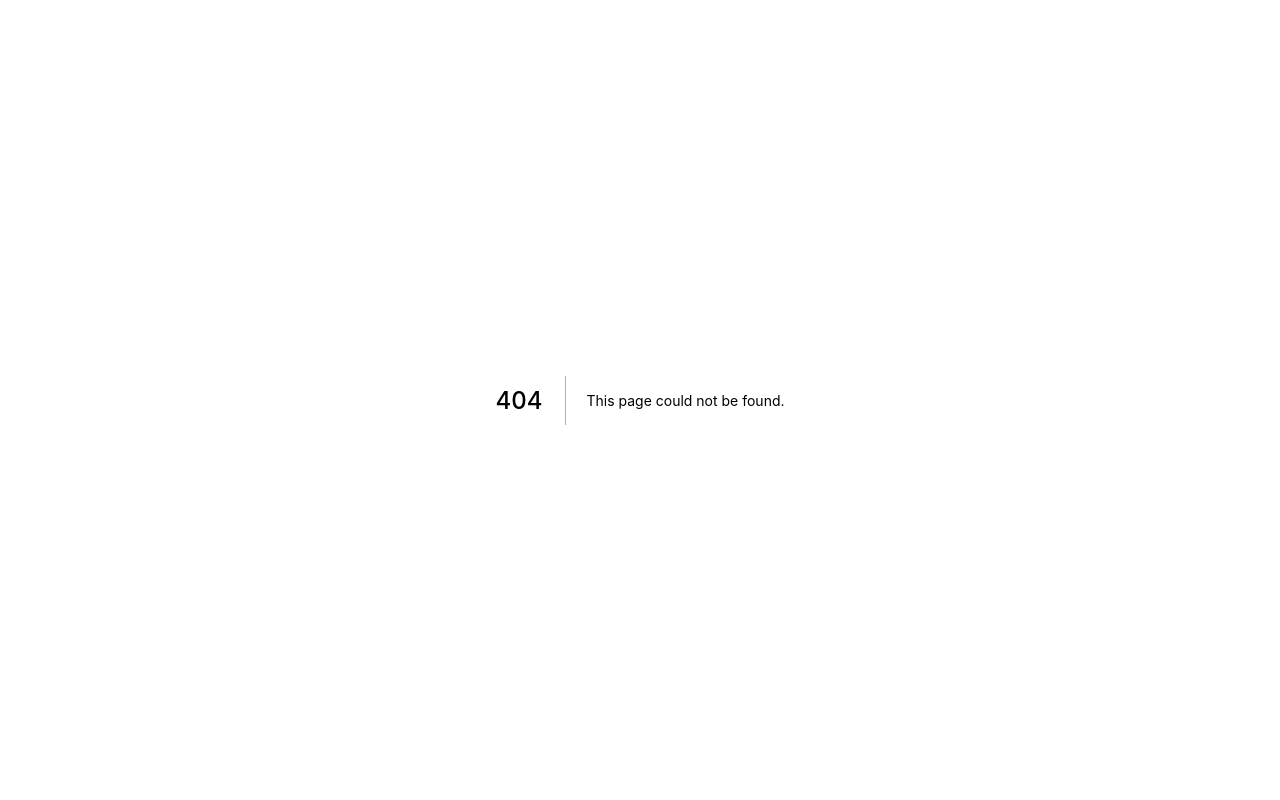
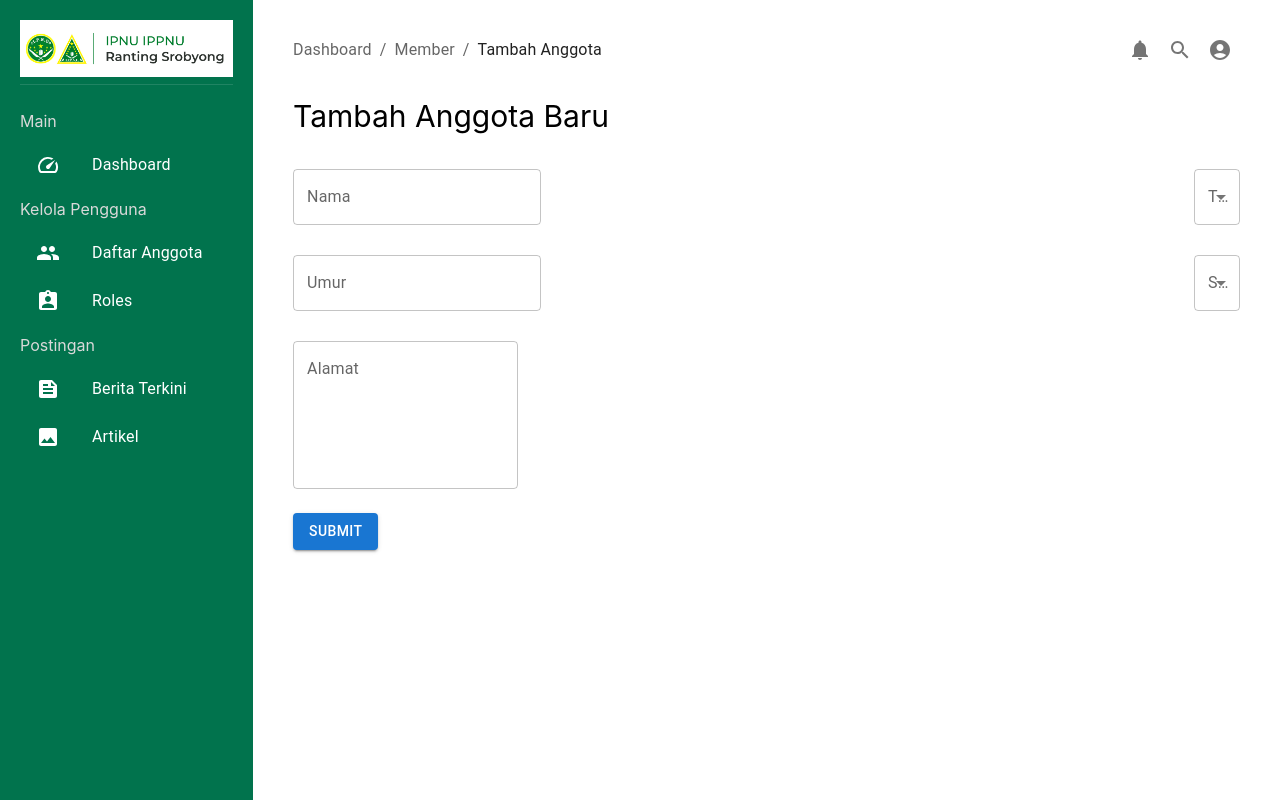
Before and after one commit to satriaherman1/ipnu-admin, a Next.js app: page /member/new in a window 1280 px wide. Before the commit this address had no page. Built offline with nearby package versions, Linux system fonts and the light colour scheme.

Commit message:
crud member

```diff
--- /dev/null
+++ b/config/environtment.ts
@@ -0,0 +1,3 @@
+const baseUrl = "http://localhost:3030/v1";
+
+export { baseUrl };
--- /dev/null
+++ b/config/types/global.d.ts
@@ -0,0 +1,7 @@
+declare interface IMember {
+  name: string;
+  status: string;
+  age: number;
+  address: string;
+  type: string;
+}
--- a/package.json
+++ b/package.json
@@ -12,6 +12,7 @@
     "@emotion/react": "^11.8.2",
     "@emotion/styled": "^11.8.1",
     "@mui/icons-material": "^5.5.0",
+    "@mui/lab": "^5.0.0-alpha.72",
     "@mui/material": "^5.5.0",
     "@mui/x-data-grid": "^5.6.1",
     "axios": "^0.26.1",
--- a/pages/member/index.tsx
+++ b/pages/member/index.tsx
@@ -1,7 +1,7 @@
-import { Group } from "@mui/icons-material";
+import { Add } from "@mui/icons-material";
 import type { NextPage } from "next";
 import MainContent from "../../components/mainContent";
-import * as React from "react";
+import React, { useEffect, useState } from "react";
 import { alpha } from "@mui/material/styles";
 import Box from "@mui/material/Box";
 import Table from "@mui/material/Table";
@@ -22,8 +22,10 @@ import { Delete, Edit } from "@mui/icons-material";
 import FilterListIcon from "@mui/icons-material/FilterList";
 import { visuallyHidden } from "@mui/utils";
 import Navigation from "../../components/navigation";
-import { Button } from "@mui/material";
+import { Backdrop, Button, CircularProgress, Dialog, DialogActions, DialogContent, DialogContentText, DialogTitle } from "@mui/material";
 import PageBreadCrumbs from "../../components/pageBreadCrumbs";
+import { MemberRestService } from "../../service/rest/member-rest.service";
+import Link from "next/link";
 
 interface Data {
   name: string;
@@ -33,16 +35,16 @@ interface Data {
   action?: any;
 }
 
-function createData(name: string, age: number, status: string, address: string): Data {
-  return {
-    name,
-    age,
-    status,
-    address,
-  };
-}
+// function createData(name: string, age: number, status: string, address: string): Data {
+//   return {
+//     name,
+//     age,
+//     status,
+//     address,
+//   };
+// }
 
-const rows = [createData("Wahid Alhakim", 17, "ketua", "Srobyong RT04, RW 04")];
+// const rows = [createData("Wahid Alhakim", 17, "ketua", "Srobyong RT04, RW 04")];
 
 function descendingComparator<T>(a: T, b: T, orderBy: keyof T) {
   if (b[orderBy] < a[orderBy]) {
@@ -63,15 +65,16 @@ function getComparator<Key extends keyof any>(order: Order, orderBy: Key): (a: {
 // This method is created for cross-browser compatibility, if you don't
 // need to support IE11, you can use Array.prototype.sort() directly
 function stableSort<T>(array: readonly any[], comparator: (a: T, b: T) => number) {
-  const stabilizedThis = array.map((el, index) => [el, index] as [T, number]);
-  stabilizedThis.sort((a, b) => {
+  console.log(array);
+  const stabilizedThis = array?.map((el, index) => [el, index] as [T, number]);
+  stabilizedThis?.sort((a, b) => {
     const order = comparator(a[0], b[0]);
     if (order !== 0) {
       return order;
     }
     return a[1] - b[1];
   });
-  return stabilizedThis.map((el) => el[0]);
+  return stabilizedThis?.map((el) => el[0]);
 }
 
 interface HeadCell {
@@ -205,6 +208,12 @@ const EnhancedTableToolbar = (props: EnhancedTableToolbarProps) => {
 };
 
 const Member: NextPage = () => {
+  const memberRestService: MemberRestService = new MemberRestService();
+  const [members, setMembers] = useState<Data[]>();
+  const [isLoading, setIsLoading] = useState<boolean>(false);
+  const [deleteId, setDeleteId] = useState<string>("");
+
+  const [openConfirmDelete, setOpenConfirmDelete] = useState<boolean>(false);
   function EnhancedTable() {
     const [order, setOrder] = React.useState<Order>("asc");
     const [orderBy, setOrderBy] = React.useState<keyof Data>("name");
@@ -221,7 +230,7 @@ const Member: NextPage = () => {
 
     const handleSelectAllClick = (event: React.ChangeEvent<HTMLInputElement>) => {
       if (event.target.checked) {
-        const newSelecteds = rows.map((n) => n.name);
+        const newSelecteds = members?.map((n) => n.name);
         setSelected(newSelecteds);
         return;
       }
@@ -257,7 +266,7 @@ const Member: NextPage = () => {
     const isSelected = (name: any) => selected.indexOf(name) !== -1;
 
     // Avoid a layout jump when reaching the last page with empty rows.
-    const emptyRows = page > 0 ? Math.max(0, (1 + page) * rowsPerPage - rows.length) : 0;
+    const emptyRows = page > 0 ? Math.max(0, (1 + page) * rowsPerPage - members?.length) : 0;
 
     return (
       <Box sx={{ width: "100%" }}>
@@ -265,11 +274,13 @@ const Member: NextPage = () => {
           <EnhancedTableToolbar numSelected={selected.length} />
           <TableContainer>
             <Table sx={{ minWidth: 750 }} aria-labelledby="tableTitle" size={dense ? "small" : "medium"}>
-              <EnhancedTableHead numSelected={selected.length} order={order} orderBy={orderBy} onSelectAllClick={handleSelectAllClick} onRequestSort={handleRequestSort} rowCount={rows.length} />
+              <EnhancedTableHead numSelected={selected.length} order={order} orderBy={orderBy} onSelectAllClick={handleSelectAllClick} onRequestSort={handleRequestSort} rowCount={members?.length} />
               <TableBody>
                 {/* if you don't need to support IE11, you can replace the `stableSort` call with:
-                rows.slice().sort(getComparator(order, orderBy)) */}
-                {stableSort(rows, getComparator(order, orderBy))
+                 */}
+                {/* {members?.slice().sort(getComparator(order, orderBy))} */}
+                {members !== undefined &&
+                  stableSort(members, getComparator(order, orderBy))
                     .slice(page * rowsPerPage, page * rowsPerPage + rowsPerPage)
                     .map((row, index) => {
                       const isItemSelected = isSelected(row.name);
@@ -301,7 +312,15 @@ const Member: NextPage = () => {
                                 </Button>
                               </Box>
                               <Box sx={{ bgcolor: "error.main" }} className="rounded-lg ml-[20px]">
-                              <Button variant="contained" color="error" className="max-w-[10px]">
+                                <Button
+                                  variant="contained"
+                                  onClick={() => {
+                                    setOpenConfirmDelete(true);
+                                    setDeleteId(row._id);
+                                  }}
+                                  color="error"
+                                  className="max-w-[10px]"
+                                >
                                   <Delete />
                                 </Button>
                               </Box>
@@ -325,7 +344,7 @@ const Member: NextPage = () => {
           <TablePagination
             rowsPerPageOptions={[5, 10, 25]}
             component="div"
-            count={rows.length}
+            count={members?.length}
             rowsPerPage={rowsPerPage}
             page={page}
             onPageChange={handleChangePage}
@@ -336,6 +355,50 @@ const Member: NextPage = () => {
     );
   }
 
+  const getAllMembers = async () => {
+    setIsLoading(true);
+    const data = await memberRestService.getMembers();
+    setMembers(data?.data.data);
+    setIsLoading(false);
+  };
+
+  useEffect(() => {
+    getAllMembers();
+  }, []);
+
+  const deleteMemberById = async () => {
+    setIsLoading(true);
+    await memberRestService.deleteMemberById(deleteId);
+    setIsLoading(false);
+    await getAllMembers();
+  };
+
+  const ConfirmDeleteComponent = () => {
+    const closeConfirmModal = () => {
+      setOpenConfirmDelete(false);
+    };
+    return (
+      <Dialog open={openConfirmDelete} onClose={closeConfirmModal} aria-labelledby="alert-dialog-title" aria-describedby="alert-dialog-description">
+        <DialogTitle id="alert-dialog-title">Yakin Ingin Menghapus?</DialogTitle>
+        <DialogContent>
+          <DialogContentText id="alert-dialog-description">Data Akan Terhapus Secara Permanen. Dan data yang dihapus tidak bisa dikembalikan lagi</DialogContentText>
+        </DialogContent>
+        <DialogActions>
+          <Button onClick={closeConfirmModal}>Batal</Button>
+          <Button
+            autoFocus
+            onClick={() => {
+              deleteMemberById();
+              closeConfirmModal();
+            }}
+          >
+            Hapus Dong
+          </Button>
+        </DialogActions>
+      </Dialog>
+    );
+  };
+
   return (
     <div className="flex">
       <Navigation />
@@ -344,8 +407,24 @@ const Member: NextPage = () => {
         <br />
         <br />
         <div style={{ height: 600, width: "100%" }}>
+          {isLoading ? (
+            <Backdrop sx={{ color: "#fff", zIndex: (theme) => theme.zIndex.drawer + 1 }} open={isLoading}>
+              <CircularProgress color="inherit" />
+            </Backdrop>
+          ) : (
+            <>
               <EnhancedTable />
+              <Link href="/member/new" passHref>
+                <Box sx={{ bgcolor: "success.main" }} className="rounded-lg w-[fit-content]">
+                  <Button variant="contained" color="success">
+                    <Add /> Tambah Anggota
+                  </Button>
+                </Box>
+              </Link>
+            </>
+          )}
         </div>
+        <ConfirmDeleteComponent />
       </MainContent>
     </div>
   );
--- /dev/null
+++ b/pages/member/new/index.tsx
@@ -0,0 +1,162 @@
+import { AccountCircle, Notifications, Search } from "@mui/icons-material";
+import { Box, FormControl, IconButton, InputLabel, MenuItem, Select, TextField, Snackbar, Alert } from "@mui/material";
+import { NextPage } from "next";
+import { useState } from "react";
+import MainContent from "../../../components/mainContent";
+import Navigation from "../../../components/navigation";
+import PageBreadCrumbs from "../../../components/pageBreadCrumbs";
+import { MemberRestService } from "../../../service/rest/member-rest.service";
+import LoadingButton from "@mui/lab/LoadingButton";
+import { useRouter } from "next/router";
+
+const NewMember: NextPage = () => {
+  const [dataMember, setDataMember] = useState<IMember>({} as IMember);
+  const [submitLoading, setSubmitLoading] = useState<boolean>(false);
+  const [openAlert, setOpenAlert] = useState<boolean>(false);
+  const [alertMessage, setAlertMessage] = useState<string>("");
+  const router = useRouter();
+  const memberRestService: MemberRestService = new MemberRestService();
+
+  const submitNewMember = async () => {
+    setSubmitLoading(true);
+    try {
+      const submitted = await memberRestService.crateMember(dataMember);
+      setOpenAlert(true);
+      setAlertMessage("Berhasil Menambahkan Anggota");
+      setTimeout(() => router.push("/member"), 2000);
+    } catch (err) {}
+    setSubmitLoading(false);
+  };
+  const closeAlert = (event?: React.SyntheticEvent | Event, reason?: string) => {
+    if (reason === "clickaway") {
+      return;
+    }
+
+    setOpenAlert(false);
+  };
+
+  return (
+    <div className="flex">
+      <Navigation />
+      <MainContent>
+        <div className="flex justify-between w-full items-center">
+          <PageBreadCrumbs previousPage={["Dashboard", "Member"]} currentPage="Tambah Anggota" />
+          <div className=" hidden md:flex items-center">
+            <IconButton className="ml-[10px] ">
+              <Notifications />
+            </IconButton>
+            <IconButton className="ml-[10px] ">
+              <Search />
+            </IconButton>
+            <IconButton className="ml-[10px] ">
+              <AccountCircle />
+            </IconButton>
+          </div>
+        </div>
+
+        <br />
+        <h1 className="text-[30px]">Tambah Anggota Baru</h1>
+
+        <section>
+          <div className="flex flex-col md:flex-row justify-between mt-[30px]">
+            <TextField
+              label="Nama"
+              variant="outlined"
+              className="lg:min-w-[500px]"
+              onChange={(e) => {
+                const member = dataMember;
+                member.name = e.target.value;
+                setDataMember(dataMember);
+              }}
+              value={dataMember.name}
+            />
+            <FormControl className="lg:min-w-[500px] mt-[20px] md:mt-0">
+              <InputLabel id="demo-simple-select-label">Tipe Anggota</InputLabel>
+              <Select
+                variant="outlined"
+                labelId="demo-simple-select-label"
+                id="demo-simple-select"
+                label="Tipe Anggota"
+                onChange={(e) => {
+                  const member = dataMember;
+                  member.type = e.target.value;
+                  setDataMember(dataMember);
+                }}
+                value={dataMember.type}
+              >
+                <MenuItem value="ipnu">IPNU</MenuItem>
+                <MenuItem value="ippnu">IPPNU</MenuItem>
+              </Select>
+            </FormControl>
+          </div>
+          <div className="flex flex-col md:flex-row justify-between mt-[30px]">
+            <TextField
+              label="Umur"
+              type="number"
+              variant="outlined"
+              className="lg:min-w-[500px]"
+              onChange={(e: any) => {
+                const member = dataMember;
+                const ageValue = e.target.value;
+                member.age = ageValue;
+                setDataMember(dataMember);
+              }}
+              value={dataMember.age}
+            />
+            <FormControl className="lg:min-w-[500px] mt-[20px] md:mt-0">
+              <InputLabel id="demo-simple-select-label">Status</InputLabel>
+              <Select
+                variant="outlined"
+                labelId="demo-simple-select-label"
+                id="demo-simple-select"
+                onChange={(e) => {
+                  const member = dataMember;
+                  member.status = e.target.value;
+                  setDataMember(dataMember);
+                }}
+                value={dataMember.status}
+                label="Status"
+              >
+                <MenuItem value="ketua">Ketua</MenuItem>
+                <MenuItem value="wakil ketua">Wakil Ketua</MenuItem>
+                <MenuItem value="sekretaris">Sektretaris</MenuItem>
+                <MenuItem value="bendahara">Bendahara</MenuItem>
+                <MenuItem value="anggota">Anggota</MenuItem>
+              </Select>
+            </FormControl>
+          </div>
+
+          <div className="flex flex-col md:flex-row mt-[30px]">
+            <TextField
+              label="Alamat"
+              variant="outlined"
+              multiline
+              rows={5}
+              className="lg:min-w-[500px]"
+              onChange={(e) => {
+                const member = dataMember;
+                member.address = e.target.value;
+                setDataMember(dataMember);
+              }}
+              value={dataMember.address}
+            />
+          </div>
+          <br />
+
+          <Box sx={{ bgcolor: "primary.main" }} className="rounded-lg w-[fit-content]">
+            <LoadingButton onClick={submitNewMember} variant="contained" color="primary" loading={submitLoading} loadingPosition="start">
+              Submit
+            </LoadingButton>
+          </Box>
+        </section>
+      </MainContent>
+      <Snackbar open={openAlert} autoHideDuration={6000} onClose={closeAlert}>
+        <Alert onClose={closeAlert} severity="success" sx={{ width: "100%" }}>
+          {alertMessage}
+        </Alert>
+      </Snackbar>
+    </div>
+  );
+};
+
+export default NewMember;
--- /dev/null
+++ b/service/rest/member-rest.service.ts
@@ -0,0 +1,26 @@
+import axios from "axios";
+import { baseUrl } from "../../config/environtment";
+
+export class MemberRestService {
+  async getMembers() {
+    try {
+      return await axios.get(`${baseUrl}/members`);
+    } catch (err) {
+      console.log(err);
+    }
+  }
+  async crateMember(params: IMember) {
+    try {
+      return await axios.post(`${baseUrl}/members`, params);
+    } catch (err) {
+      console.log(err);
+    }
+  }
+  async deleteMemberById(id: any) {
+    try {
+      return await axios.delete(`${baseUrl}/members/${id}`);
+    } catch (err) {
+      console.log(err);
+    }
+  }
+}
```
Also changed, not shown: 1 other file (tests, documents, lock files or other folders). Lines whose indentation alone changed are shown as unchanged.
